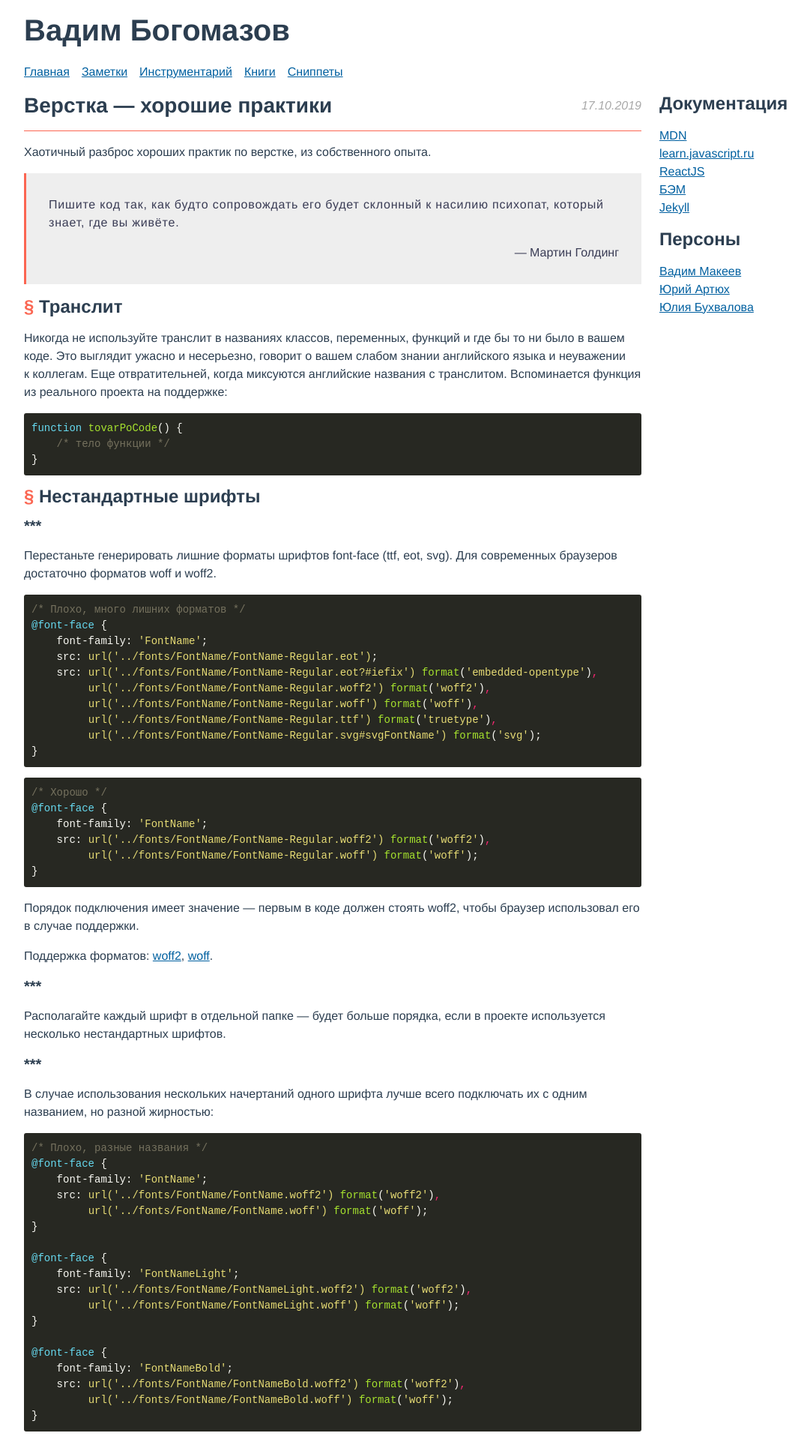
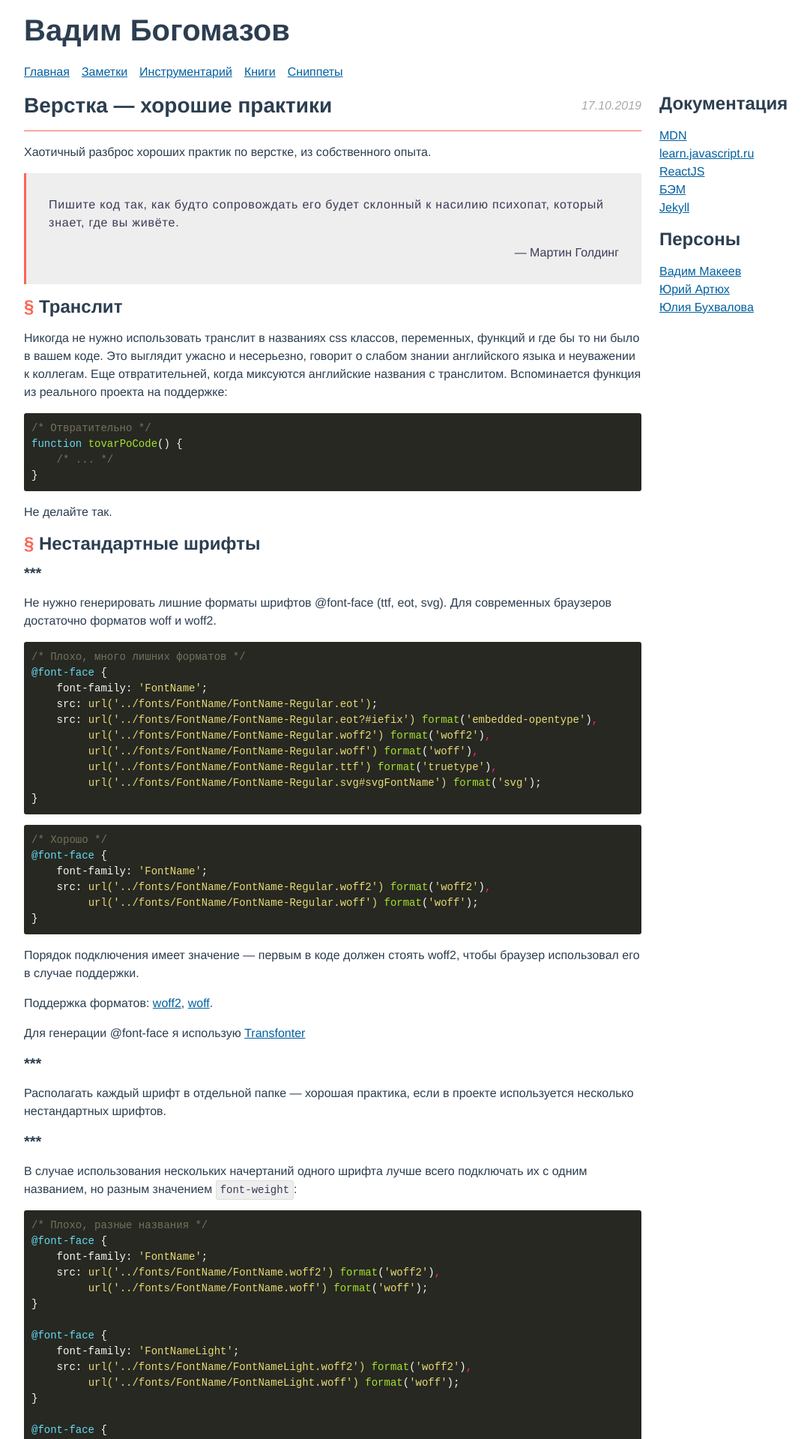
Before and after one commit to vadimbogomazov/vadimbogomazov.github.io, a Jekyll site: the page built from _posts/2019-10-17-markup-good-practices.md, in a window 1280 px wide. Shown: the top 1919 px of the page at 75% size, without its empty margins (64-1145 px from the left). Built offline with Jekyll 4.4.1, drawn with Linux system fonts in a browser that asks for light colours; some of the changed text lies outside the part shown.

Commit message:
Update post

````diff
--- a/_posts/2019-10-17-markup-good-practices.md
+++ b/_posts/2019-10-17-markup-good-practices.md
@@ -15,19 +15,22 @@ categories: frontend
 
 <h3 id="translit"><a href="#translit" class="post__anchor">&sect;</a> Транслит</h3>
 
-<p>Никогда не&nbsp;используйте транслит в&nbsp;названиях классов, переменных, функций и&nbsp;где&nbsp;бы то&nbsp;ни&nbsp;было в&nbsp;вашем коде. Это выглядит ужасно и&nbsp;несерьезно, говорит о&nbsp;вашем слабом знании английского языка и&nbsp;неуважении к&nbsp;коллегам. Еще отвратительней, когда миксуются английские названия c&nbsp;транслитом. Вспоминается функция из&nbsp;реального проекта на&nbsp;поддержке:</p>
+<p>Никогда не&nbsp;нужно использовать транслит в&nbsp;названиях css классов, переменных, функций и&nbsp;где&nbsp;бы то&nbsp;ни&nbsp;было в&nbsp;вашем коде. Это выглядит ужасно и&nbsp;несерьезно, говорит о&nbsp;слабом знании английского языка и&nbsp;неуважении к&nbsp;коллегам. Еще отвратительней, когда миксуются английские названия c&nbsp;транслитом. Вспоминается функция из&nbsp;реального проекта на&nbsp;поддержке:</p>
 
 ```js
+/* Отвратительно */
 function tovarPoCode() {
-    /* тело функции */
+    /* ... */
 }
 ```
+
+<p>Не&nbsp;делайте так.</p>
 
 <h3 id="font-face"><a href="#font-face" class="post__anchor">§</a> Нестандартные шрифты</h3>
 
 <h4>***</h4>
 
-<p>Перестаньте генерировать лишние форматы шрифтов font-face (ttf, eot, svg). Для современных браузеров достаточно форматов woff и&nbsp;woff2.</p>
+<p>Не&nbsp;нужно генерировать лишние форматы шрифтов @font-face (ttf, eot, svg). Для современных браузеров достаточно форматов woff и&nbsp;woff2.</p>
 
 ```scss
 /* Плохо, много лишних форматов */
@@ -55,13 +58,15 @@ function tovarPoCode() {
 
 <p>Поддержка форматов: <a href="https://caniuse.com/#search=woff2" rel="noopener noreferrer" target="_blank">woff2</a>, <a href="https://caniuse.com/#search=woff" rel="noopener noreferrer" target="_blank">woff</a>.</p>
 
-<h4>***</h4>
-
-<p>Располагайте каждый шрифт в&nbsp;отдельной папке&nbsp;&mdash; будет больше порядка, если в&nbsp;проекте используется несколько нестандартных шрифтов.</p>
+<p>Для генерации @font-face я&nbsp;использую <a href="https://transfonter.org/" rel="noopener noreferrer" target="_blank">Transfonter</a></p>
 
 <h4>***</h4>
 
-<p>В&nbsp;случае использования нескольких начертаний одного шрифта лучше всего подключать их&nbsp;с&nbsp;одним названием, но&nbsp;разной жирностью:</p>
+<p>Располагать каждый шрифт в&nbsp;отдельной папке&nbsp;&mdash; хорошая практика, если в&nbsp;проекте используется несколько нестандартных шрифтов.</p>
+
+<h4>***</h4>
+
+<p>В&nbsp;случае использования нескольких начертаний одного шрифта лучше всего подключать их&nbsp;с&nbsp;одним названием, но&nbsp;разным значением <code class="code">font-weight</code>:</p>
 
 ```scss
 /* Плохо, разные названия */
@@ -107,3 +112,32 @@ function tovarPoCode() {
     font-weight: 700;
 }
 ```
+
+<h3 id="modificator"><a href="#modificator" class="post__anchor">§</a> БЭМ модификаторы</h3>
+
+<p>Модификатор блока по&nbsp;действию должен соответствовать своему названию и&nbsp;не&nbsp;делать большего, чем от&nbsp;него ожидается, иначе он&nbsp;теряет возможность реиспользования и&nbsp;создает путаницу.</p>
+
+```scss
+/* Плохо, модификатор делает больше, чем должен */
+.title {
+    &_gradient {
+        background: linear-gradient(180deg, rgba(218,223,230,1) 40%, rgba(142,157,177,1) 100%);
+        color: #8e9db1;
+        font-size: 6rem;
+        margin: 0 0 0.5em;
+        -webkit-background-clip: text;
+        -webkit-text-fill-color: transparent;
+    }
+}
+```
+
+```scss
+/* Хорошо */
+.title {
+    &_gradient {
+        background: linear-gradient(180deg, rgba(218,223,230,1) 40%, rgba(142,157,177,1) 100%);
+        -webkit-background-clip: text;
+        -webkit-text-fill-color: transparent;
+    }
+}
+```
--- a/_sass/_base.scss
+++ b/_sass/_base.scss
@@ -80,9 +80,10 @@ a {
 }
 
 .code {
-    background-color: #272822;
+    background-color: #eee;
+    border: 1px solid #dedede;
     border-radius: 0.3rem;
-    color: #f8f8f2;
+    color: #3a3c55;
     font-size: 1.4rem;
     padding: 0.4rem 0.5rem;
     white-space: nowrap;
````
Also changed, not shown: _drafts/2019-09-26-bad-practices-markup.md (deleted, +0 -11 lines).
